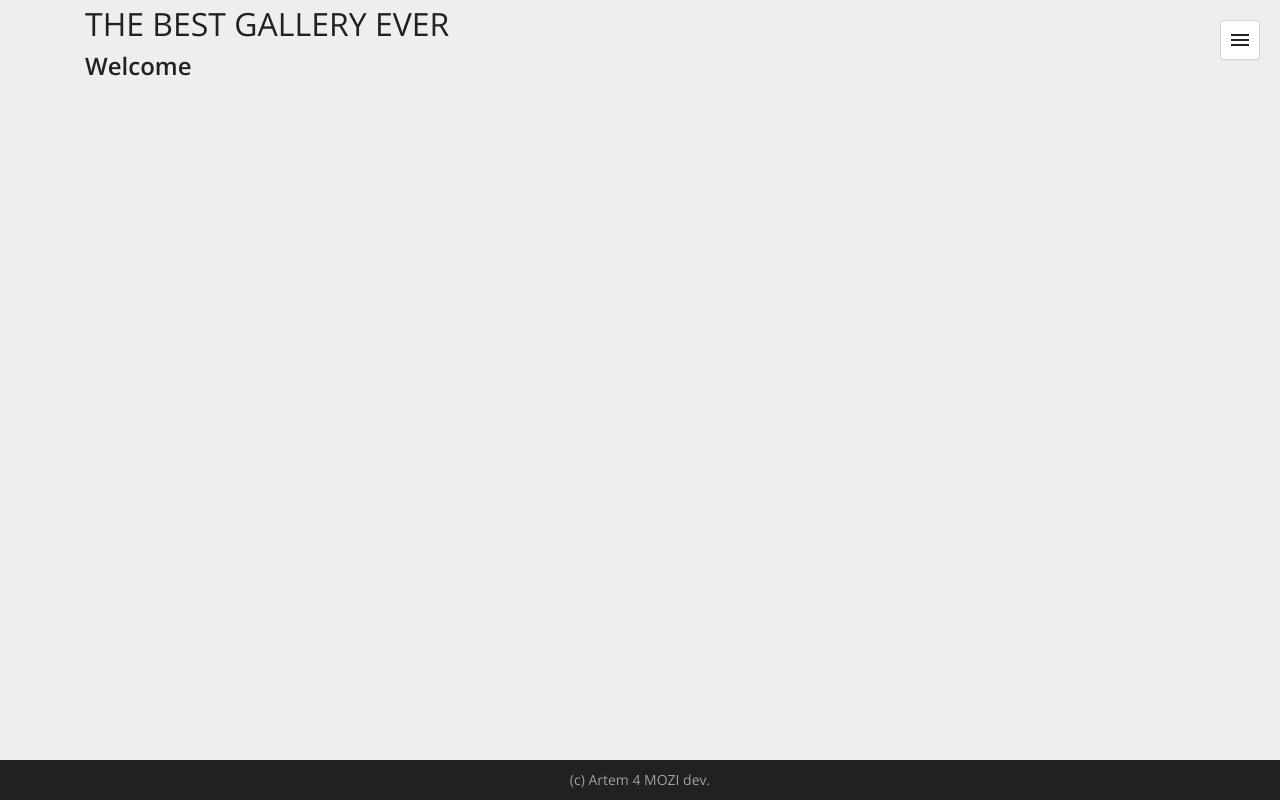
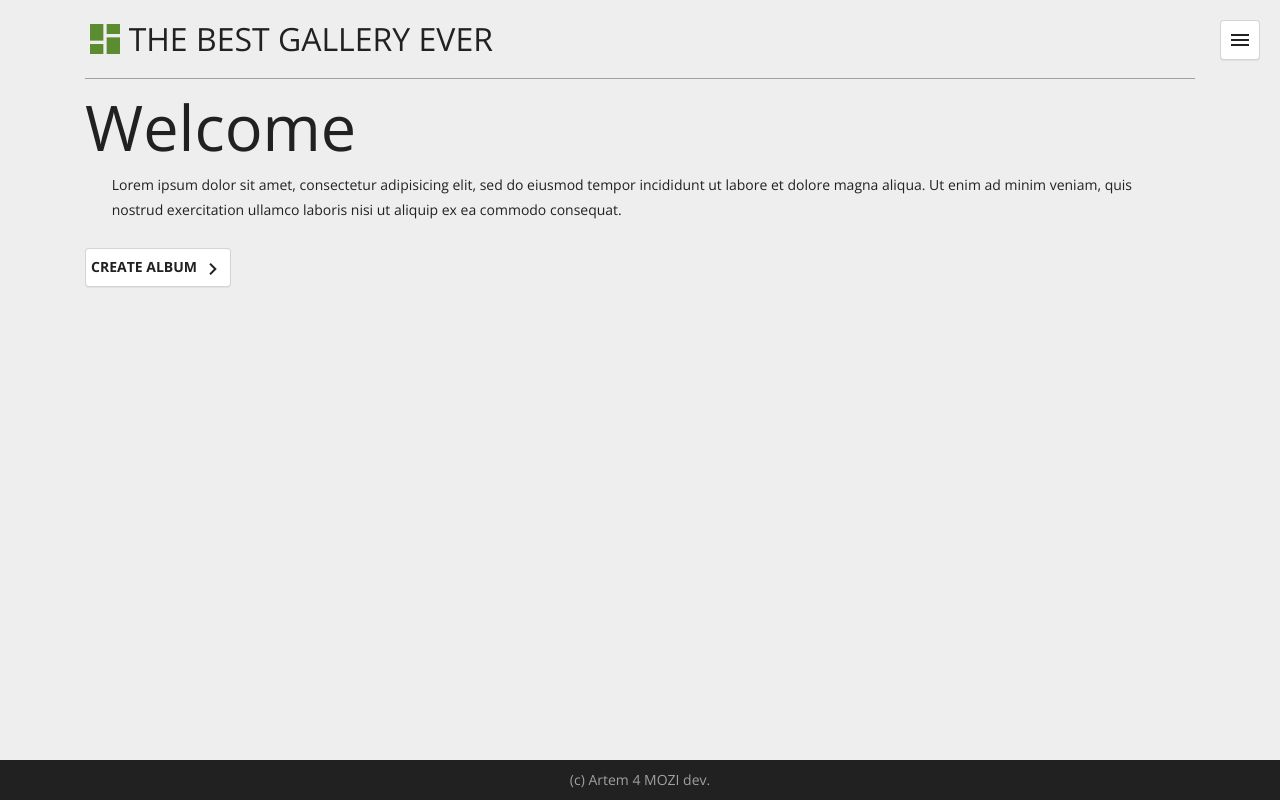
Before and after one commit to ucozlab/gallery, a website: page app/index.html in a window 1280 px wide. Drawn offline with nearby package versions, Linux system fonts and the light colour scheme.

Commit message:
some styles

```diff
--- a/app/index.html
+++ b/app/index.html
@@ -29,7 +29,8 @@
             <div class="container">
                 <div class="col-xs-12">
                     <div id="logo">
-                        <h1>The Best Gallery Ever</h1>
+                        <i class="material-icons inline-block">dashboard</i>
+                        <h1 class="inline-block">The Best Gallery Ever</h1>
                     </div>
                 </div>
             </div>
@@ -40,6 +41,10 @@
                     <div id="content">
                         <section id="home">
                             <h2>Welcome</h2>
+                            <p class="greetings margin30">
+                                Lorem ipsum dolor sit amet, consectetur adipisicing elit, sed do eiusmod tempor incididunt ut labore et dolore magna aliqua. Ut enim ad minim veniam, quis nostrud exercitation ullamco laboris nisi ut aliquip ex ea commodo consequat.
+                            </p>
+                            <a class="button button2 padding15" href="javascript:void(0)" onclick="app.changeView(albums);" >Create album <i class="inline-block material-icons">navigate_next</i></a>
                         </section>
                         <section id="albums">
                             <div class="row">
--- a/sass/main.scss
+++ b/sass/main.scss
@@ -23,11 +23,38 @@ $main: #212121;
 $white: #ffffff;
 $gray: #a1a1a1;
 $lightgray: #e1e1e1;
+$navbar: #9d9d9d;
 $forty: 40px;
 $all: all 0.3s ease;
+$green:#689f38;
+$greenhover: darken($green, 5%);
 html,
 body {
     height: 100%;
+}
+
+.margin30 {
+    margin: $forty - $forty/3
+}
+
+.padding15 {
+    padding: 0 $forty/3;
+}
+
+#logo {
+    border-bottom: 1px solid $gray;
+    padding: 15px 0;
+    margin: 0 0 30px 0;
+    i {
+        font-size: 40px;
+        line-height: 40px;
+        color: $greenhover;
+    }
+}
+
+h2 {
+    font-size: 63px;
+    font-weight: normal;
 }
 
 .block {
@@ -149,6 +176,7 @@ body {
         }
     }
 }
+
 section {
     display: none;
     &.active {
```
Also changed, not shown: app/css/main.css, app/css/normalize.css. Lines whose indentation alone changed are shown as unchanged.
